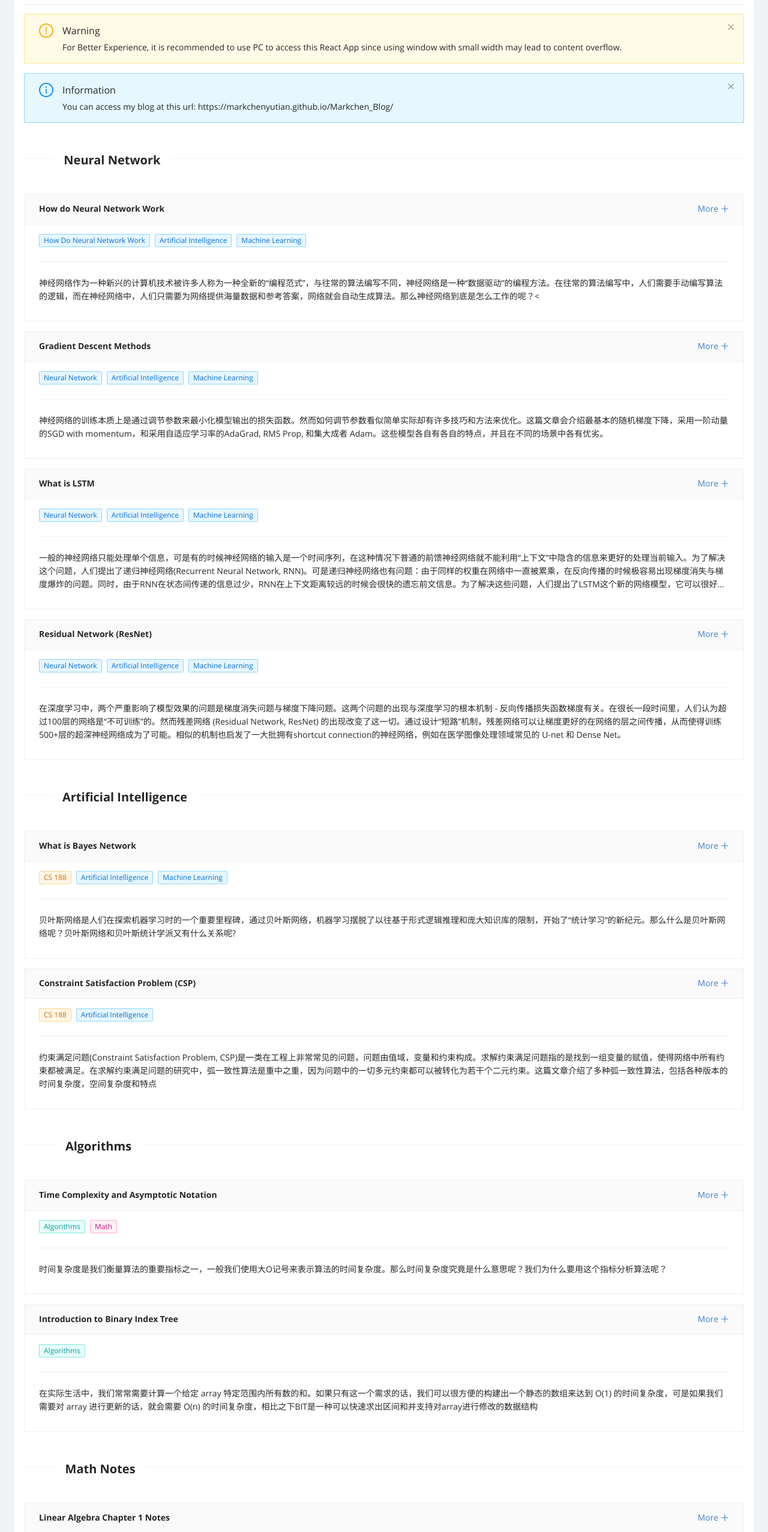
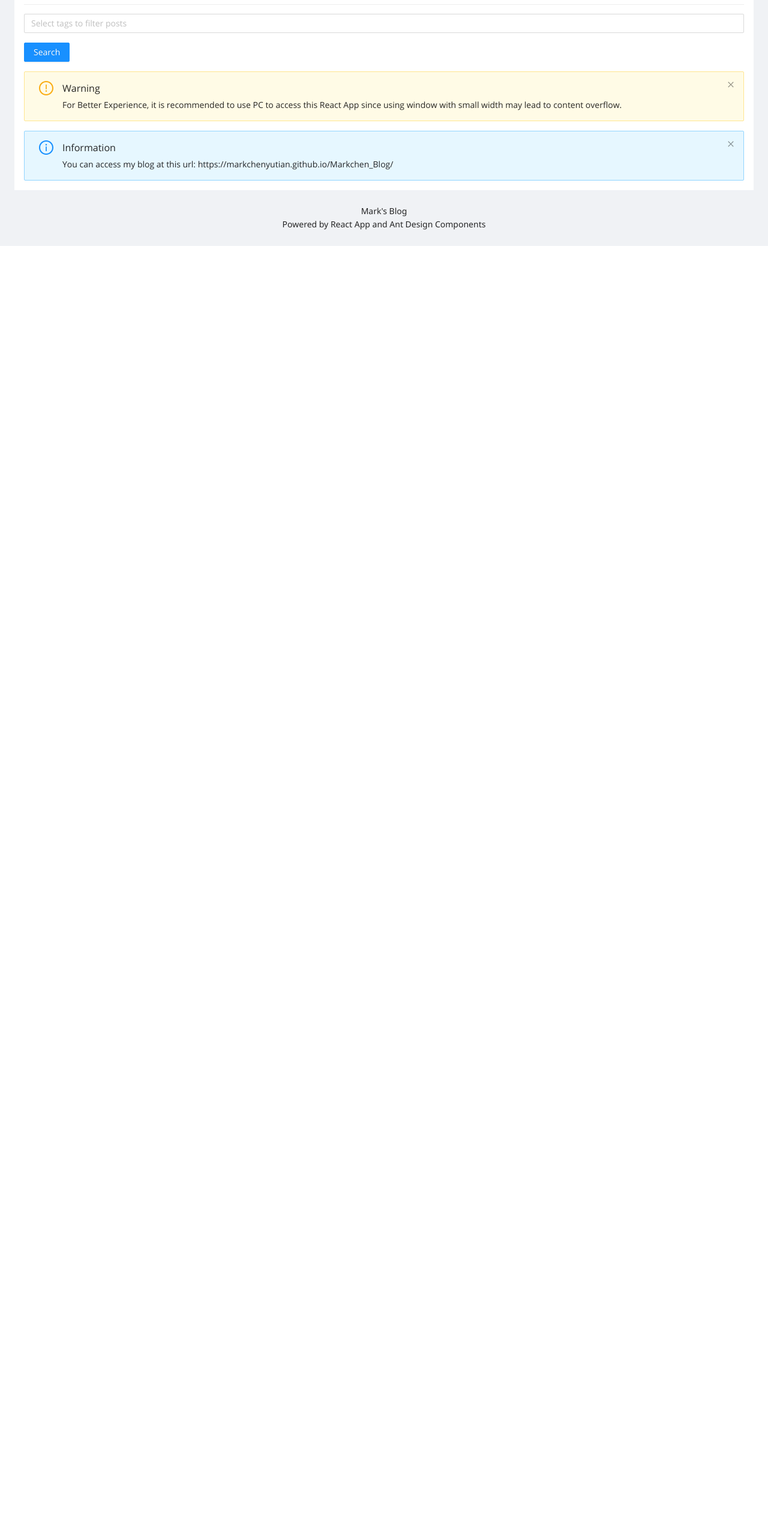
Before and after one commit to MarkChenYutian/mark-blog, a React (Create React App) app: page /#/posts in a window 1280 px wide. Shown: the part 184-2738 px from the top of the page at 60% size. After the commit the page ends 800 px from the top, so only its background shows below. Built offline with nearby package versions, Linux system fonts and the light colour scheme.

Commit message:
A primitive but workable searching system based on tags

```diff
--- a/src/Posts/PostsMain.js
+++ b/src/Posts/PostsMain.js
@@ -3,18 +3,205 @@ import '../App.css';
 import 'moment/locale/zh-cn';
 import 'antd/dist/antd.css';
 import '../index.css';
-import { Layout, Breadcrumb, Typography, Space, Alert, Tag, Divider } from 'antd';
+import { Layout, Breadcrumb, Typography, Space, Alert, Tag, Divider, Button } from 'antd';
+
+import TagSearchBox from './SearchSys/SearchBox';
 
 import AppHeader from '../PublicComponent/Header';
 import AppFooter from '../PublicComponent/Footer';
 import PostCard from '../PublicComponent/PostCard';
+import Search from 'antd/lib/input/Search';
 
 const {Content} = Layout;
 const {Title} = Typography;
 
-const MainPost = () => {
-    window.scrollTo(0,0);
-    return (
+class MainPost extends React.Component{
+    constructor(props){
+        super(props)
+        this.state = {
+            searchKeys: [],
+            allPosts: [
+                {
+                    isPost: false,
+                    tags: [],
+                    jsx_obj: <Divider orientation="left"><Title level={4}>Neural Network</Title></Divider>
+                },
+                {
+                    isPost: true,
+                    tags: ["Neural Network", "Artificial Intelligence", "Machine Learning"],
+                    jsx_obj: <PostCard
+                    Title="How do Neural Network Work"
+                    Link="/posts/HowDoNeuralNetworkWork"
+                    TagList={[<Tag color="blue">Neural Network</Tag>, <Tag color="blue">Artificial Intelligence</Tag>, <Tag color="blue">Machine Learning</Tag>]}
+                    excrept="神经网络作为一种新兴的计算机技术被许多人称为一种全新的“编程范式”，与往常的算法编写不同，神经网络是一种“数据驱动”的编程方法。在往常的算法编写中，人们需要手动编写算法的逻辑，而在神经网络中，人们只需要为网络提供海量数据和参考答案，网络就会自动生成算法。那么神经网络到底是怎么工作的呢？"
+                    />
+                },
+                {
+                    isPost: true,
+                    tags: ["Neural Network", "Artificial Intelligence", "Machine Learning"],
+                    jsx_obj: <PostCard
+                    Title="Gradient Descent Methods"
+                    Link="/posts/GradientDescentMethods"
+                    TagList={[<Tag color="blue">Neural Network</Tag>, <Tag color="blue">Artificial Intelligence</Tag>, <Tag color="blue">Machine Learning</Tag>]}
+                    excrept="神经网络的训练本质上是通过调节参数来最小化模型输出的损失函数。然而如何调节参数看似简单实际却有许多技巧和方法来优化。这篇文章会介绍最基本的随机梯度下降，采用一阶动量的SGD with momentum，和采用自适应学习率的AdaGrad, RMS Prop, 和集大成者 Adam。这些模型各自有各自的特点，并且在不同的场景中各有优劣。"
+                />
+                },
+                {
+                    isPost: true,
+                    tags:["Neural Network", "Artificial Intelligence", "Machine Learning"],
+                    jsx_obj: <PostCard
+                    Title="What is LSTM"
+                    Link="/posts/WhatIsLSTM"
+                    TagList={[<Tag color="blue">Neural Network</Tag>, <Tag color="blue">Artificial Intelligence</Tag>, <Tag color="blue">Machine Learning</Tag>]}
+                    excrept="一般的神经网络只能处理单个信息，可是有的时候神经网络的输入是一个时间序列，在这种情况下普通的前馈神经网络就不能利用“上下文”中隐含的信息来更好的处理当前输入。为了解决这个问题，人们提出了递归神经网络(Recurrent Neural Network, RNN)。可是递归神经网络也有问题：由于同样的权重在网络中一直被累乘，在反向传播的时候极容易出现梯度消失与梯度爆炸的问题。同时，由于RNN在状态间传递的信息过少，RNN在上下文距离较远的时候会很快的遗忘前文信息。为了解决这些问题，人们提出了LSTM这个新的网络模型，它可以很好的处理以上这些问题。"
+                    />
+                },
+                {
+                    isPost: true,
+                    tags:["Neural Network", "Artificial Intelligence", "Machine Learning"],
+                    jsx_obj: <PostCard
+                    Title="Residual Network (ResNet)"
+                    Link="/posts/ResidualNetwork"
+                    TagList={[<Tag color="blue">Neural Network</Tag>, <Tag color="blue">Artificial Intelligence</Tag>, <Tag color="blue">Machine Learning</Tag>]}
+                    excrept="在深度学习中，两个严重影响了模型效果的问题是梯度消失问题与梯度下降问题。这两个问题的出现与深度学习的根本机制 - 反向传播损失函数梯度有关。在很长一段时间里，人们认为超过100层的网络是“不可训练”的。然而残差网络 (Residual Network, ResNet) 的出现改变了这一切。通过设计“短路”机制，残差网络可以让梯度更好的在网络的层之间传播，从而使得训练500+层的超深神经网络成为了可能。相似的机制也启发了一大批拥有shortcut connection的神经网络，例如在医学图像处理领域常见的 U-net 和 Dense Net。"
+                    />
+                },
+                {
+                    isPost: false,
+                    tags: [],
+                    jsx_obj: <Divider orientation="left"><Title level={4}>Artificial Intelligence</Title></Divider>
+                },
+                {
+                    isPost: true,
+                    tags:["CS 188", "Artificial Intelligence", "Machine Learning"],
+                    jsx_obj: <PostCard
+                    Title="What is Bayes Network"
+                    Link="/posts/WhatIsBayesNetwork"
+                    TagList = {[<Tag color="orange">CS 188</Tag>, <Tag color="blue">Artificial Intelligence</Tag>, <Tag color="blue">Machine Learning</Tag>]}
+                    excrept = "贝叶斯网络是人们在探索机器学习时的一个重要里程碑，通过贝叶斯网络，机器学习摆脱了以往基于形式逻辑推理和庞大知识库的限制，开始了“统计学习”的新纪元。那么什么是贝叶斯网络呢？贝叶斯网络和贝叶斯统计学派又有什么关系呢?"
+                    />
+                },
+                {
+                    isPost: true,
+                    tags: ["CS 188", "Artificial Intelligence", "Machine Learning"],
+                    jsx_obj: <PostCard
+                    Title="Constraint Satisfaction Problem (CSP)"
+                    Link="/posts/ConstraintSatisfactionProblem"
+                    TagList={[<Tag color="orange">CS 188</Tag>, <Tag color="blue">Artificial Intelligence</Tag>]}
+                    excrept="约束满足问题(Constraint Satisfaction Problem, CSP)是一类在工程上非常常见的问题，问题由值域，变量和约束构成。求解约束满足问题指的是找到一组变量的赋值，使得网络中所有约束都被满足。在求解约束满足问题的研究中，弧一致性算法是重中之重，因为问题中的一切多元约束都可以被转化为若干个二元约束。这篇文章介绍了多种弧一致性算法，包括各种版本的时间复杂度，空间复杂度和特点"
+                    />
+                },
+                {
+                    isPost: false,
+                    tags: [],
+                    jsx_obj: <Divider orientation="left"><Title level={4}>Algorithms</Title></Divider>
+                },
+                {
+                    isPost: true,
+                    tags:["Algorithms", "Math"],
+                    jsx_obj: <PostCard
+                    Title="Time Complexity and Asymptotic Notation"
+                    Link="/posts/TimeComplexityIntro"
+                    TagList = {[<Tag color='cyan'>Algorithms</Tag>,<Tag color='magenta'>Math</Tag>]}
+                    excrept = "时间复杂度是我们衡量算法的重要指标之一，一般我们使用大O记号来表示算法的时间复杂度。那么时间复杂度究竟是什么意思呢？我们为什么要用这个指标分析算法呢？"
+                    />
+                },
+                {
+                    isPost: true,
+                    tags: ["Algorithms"],
+                    jsx_obj: <PostCard
+                    Title="Introduction to Binary Index Tree"
+                    Link="/posts/BinaryIndexTree"
+                    TagList = {[<Tag color='cyan'>Algorithms</Tag>]}
+                    excrept = "在实际生活中，我们常常需要计算一个给定 array 特定范围内所有数的和。如果只有这一个需求的话，我们可以很方便的构建出一个静态的数组来达到 O(1) 的时间复杂度，可是如果我们需要对 array 进行更新的话，就会需要 O(n) 的时间复杂度，相比之下BIT是一种可以快速求出区间和并支持对array进行修改的数据结构"
+                    />
+                },
+                {
+                    isPost: false,
+                    tags: [],
+                    jsx_obj: <Divider orientation="left"><Title level={4}>Math Notes</Title></Divider>
+                },
+                {
+                    isPost: true,
+                    tags: ["Math"],
+                    jsx_obj: <PostCard
+                    Title="Linear Algebra Chapter 1 Notes"
+                    Link="/posts/LinearAlgebraNote1"
+                    TagList={[<Tag color='magenta'>Math</Tag>]}
+                    excrept={
+                    <ol>
+                        <p>Notes for Chapter 1, Introduction to Vectors of <em>Gilbert Strang - Introduction to Linear Algebra, 5th Edition</em></p>
+                        <li>Vectors and Linear Combination</li>
+                        <li>Lengths and Dot Product</li>
+                        <li>Matrices</li>
+                    </ol>}
+                    />
+                },
+                {
+                    isPost: false,
+                    tags: [],
+                    jsx_obj: <Divider orientation="left"><Title level={4}>Others</Title></Divider>
+                },
+                {
+                    isPost: true,
+                    tags: ["Others"],
+                    jsx_obj: <PostCard
+                    Title="Intro to Jupyter Notebook"
+                    Link="/posts/IntroToJupyterNotebook"
+                    TagList={[<Tag color='default'>Others</Tag>]}
+                    excrept="本文讲述了如何从安装 Python 到使用 Jupyter Notebook 进行基本的numpy 与 matplotlib 操作"
+                    />
+                }
+            ],
+            showPosts: [
+
+            ]
+        }
+        this.getShowPosts();
+    }
+
+    getShowPosts(){
+        let newShowPosts = Array();
+        if (this.state.searchKeys.length !== 0){
+            for (let i = 0; i < this.state.allPosts.length; i ++){
+                if (this.state.allPosts[i]['isPost']){
+                    for (let j = 0; j < this.state.searchKeys.length; j ++){
+                        console.log(this.state.searchKeys[j]);
+                        if (this.state.allPosts[i]['tags'].includes(this.state.searchKeys[j])){
+                            newShowPosts.push(this.state.allPosts[i]['jsx_obj']);
+                            break;
+                        }
+                    }
+                }
+            }
+
+            this.setState({
+                showPosts: newShowPosts
+            });
+        }
+        else{
+            for (let i = 0; i < this.state.allPosts.length; i ++){
+                newShowPosts.push(this.state.allPosts[i]['jsx_obj']);
+            }
+            this.setState({
+                showPosts: newShowPosts
+            });
+        }
+    }
+
+    showSearchValue(value){
+        let newsearchKeys = Array();
+        for (let i = 0; i < value.length; i ++){
+            newsearchKeys.push(value[i]['value']);
+        }
+        this.setState({
+            searchKeys: newsearchKeys
+        })
+    }
+
+    render(){
+
+        return(
             <Layout>
             <AppHeader select="2"/>
             <Content className="site-layout" style={{ padding: '0 24px', marginTop: 64 }}>
@@ -28,6 +215,10 @@ const MainPost = () => {
               <Title level={2}>Posts</Title>
 
                 <Space direction="vertical" size="middle" style={{ width: "100%" }}>
+
+                <TagSearchBox changeHandle={(value) => this.showSearchValue(value)}/>
+
+                <Button onClick={() => this.getShowPosts()} type='primary'>Search</Button>
 
                 <Alert
                     message="Warning"
@@ -45,97 +236,15 @@ const MainPost = () => {
                     closable
                 />
 
-            <Divider orientation="left"><Title level={4}>Neural Network</Title></Divider>
-
-            <PostCard
-                Title="How do Neural Network Work"
-                Link="/posts/HowDoNeuralNetworkWork"
-                TagList={[<Tag color="blue">How Do Neural Network Work</Tag>, <Tag color="blue">Artificial Intelligence</Tag>, <Tag color="blue">Machine Learning</Tag>]}
-                excrept="神经网络作为一种新兴的计算机技术被许多人称为一种全新的“编程范式”，与往常的算法编写不同，神经网络是一种“数据驱动”的编程方法。在往常的算法编写中，人们需要手动编写算法的逻辑，而在神经网络中，人们只需要为网络提供海量数据和参考答案，网络就会自动生成算法。那么神经网络到底是怎么工作的呢？<"
-            />
-
-            <PostCard
-                Title="Gradient Descent Methods"
-                Link="/posts/GradientDescentMethods"
-                TagList={[<Tag color="blue">Neural Network</Tag>, <Tag color="blue">Artificial Intelligence</Tag>, <Tag color="blue">Machine Learning</Tag>]}
-                excrept="神经网络的训练本质上是通过调节参数来最小化模型输出的损失函数。然而如何调节参数看似简单实际却有许多技巧和方法来优化。这篇文章会介绍最基本的随机梯度下降，采用一阶动量的SGD with momentum，和采用自适应学习率的AdaGrad, RMS Prop, 和集大成者 Adam。这些模型各自有各自的特点，并且在不同的场景中各有优劣。"
-            />
-
-            <PostCard
-                Title="What is LSTM"
-                Link="/posts/WhatIsLSTM"
-                TagList={[<Tag color="blue">Neural Network</Tag>, <Tag color="blue">Artificial Intelligence</Tag>, <Tag color="blue">Machine Learning</Tag>]}
-                excrept="一般的神经网络只能处理单个信息，可是有的时候神经网络的输入是一个时间序列，在这种情况下普通的前馈神经网络就不能利用“上下文”中隐含的信息来更好的处理当前输入。为了解决这个问题，人们提出了递归神经网络(Recurrent Neural Network, RNN)。可是递归神经网络也有问题：由于同样的权重在网络中一直被累乘，在反向传播的时候极容易出现梯度消失与梯度爆炸的问题。同时，由于RNN在状态间传递的信息过少，RNN在上下文距离较远的时候会很快的遗忘前文信息。为了解决这些问题，人们提出了LSTM这个新的网络模型，它可以很好的处理以上这些问题。"
-            />
-
-            <PostCard
-                Title="Residual Network (ResNet)"
-                Link="/posts/ResidualNetwork"
-                TagList={[<Tag color="blue">Neural Network</Tag>, <Tag color="blue">Artificial Intelligence</Tag>, <Tag color="blue">Machine Learning</Tag>]}
-                excrept="在深度学习中，两个严重影响了模型效果的问题是梯度消失问题与梯度下降问题。这两个问题的出现与深度学习的根本机制 - 反向传播损失函数梯度有关。在很长一段时间里，人们认为超过100层的网络是“不可训练”的。然而残差网络 (Residual Network, ResNet) 的出现改变了这一切。通过设计“短路”机制，残差网络可以让梯度更好的在网络的层之间传播，从而使得训练500+层的超深神经网络成为了可能。相似的机制也启发了一大批拥有shortcut connection的神经网络，例如在医学图像处理领域常见的 U-net 和 Dense Net。"
-            />
-
-
-            <Divider orientation="left"><Title level={4}>Artificial Intelligence</Title></Divider>
-
-            <PostCard
-                Title="What is Bayes Network"
-                Link="/posts/WhatIsBayesNetwork"
-                TagList = {[<Tag color="orange">CS 188</Tag>, <Tag color="blue">Artificial Intelligence</Tag>, <Tag color="blue">Machine Learning</Tag>]}
-                excrept = "贝叶斯网络是人们在探索机器学习时的一个重要里程碑，通过贝叶斯网络，机器学习摆脱了以往基于形式逻辑推理和庞大知识库的限制，开始了“统计学习”的新纪元。那么什么是贝叶斯网络呢？贝叶斯网络和贝叶斯统计学派又有什么关系呢?"
-            />
-
-            <PostCard
-                Title="Constraint Satisfaction Problem (CSP)"
-                Link="/posts/ConstraintSatisfactionProblem"
-                TagList={[<Tag color="orange">CS 188</Tag>, <Tag color="blue">Artificial Intelligence</Tag>]}
-                excrept="约束满足问题(Constraint Satisfaction Problem, CSP)是一类在工程上非常常见的问题，问题由值域，变量和约束构成。求解约束满足问题指的是找到一组变量的赋值，使得网络中所有约束都被满足。在求解约束满足问题的研究中，弧一致性算法是重中之重，因为问题中的一切多元约束都可以被转化为若干个二元约束。这篇文章介绍了多种弧一致性算法，包括各种版本的时间复杂度，空间复杂度和特点"
-            />
-
-            <Divider orientation="left"><Title level={4}>Algorithms</Title></Divider>
-
-            <PostCard
-                Title="Time Complexity and Asymptotic Notation"
-                Link="/posts/TimeComplexityIntro"
-                TagList = {[<Tag color='cyan'>Algorithms</Tag>,<Tag color='magenta'>Math</Tag>]}
-                excrept = "时间复杂度是我们衡量算法的重要指标之一，一般我们使用大O记号来表示算法的时间复杂度。那么时间复杂度究竟是什么意思呢？我们为什么要用这个指标分析算法呢？"
-            />
-
-            <PostCard
-                Title="Introduction to Binary Index Tree"
-                Link="/posts/BinaryIndexTree"
-                TagList = {[<Tag color='cyan'>Algorithms</Tag>]}
-                excrept = "在实际生活中，我们常常需要计算一个给定 array 特定范围内所有数的和。如果只有这一个需求的话，我们可以很方便的构建出一个静态的数组来达到 O(1) 的时间复杂度，可是如果我们需要对 array 进行更新的话，就会需要 O(n) 的时间复杂度，相比之下BIT是一种可以快速求出区间和并支持对array进行修改的数据结构"
-            />
-
-            <Divider orientation="left"><Title level={4}>Math Notes</Title></Divider>
-            <PostCard
-                Title="Linear Algebra Chapter 1 Notes"
-                Link="/posts/LinearAlgebraNote1"
-                TagList={[<Tag color='magenta'>Math</Tag>]}
-                excrept={
-                <ol>
-                    <p>Notes for Chapter 1, Introduction to Vectors of <em>Gilbert Strang - Introduction to Linear Algebra, 5th Edition</em></p>
-                    <li>Vectors and Linear Combination</li>
-                    <li>Lengths and Dot Product</li>
-                    <li>Matrices</li>
-                </ol>}
-            />
-
-            <Divider orientation="left"><Title level={4}>Others</Title></Divider>
-            <PostCard
-                Title="Intro to Jupyter Notebook"
-                Link="/posts/IntroToJupyterNotebook"
-                TagList={[<Tag color='default'>Others</Tag>]}
-                excrept="本文讲述了如何从安装 Python 到使用 Jupyter Notebook 进行基本的numpy 与 matplotlib 操作"
-            />
+                {this.state.showPosts}
 
                 </Space>
               </div>
             </Content>
             <AppFooter/>
           </Layout>
-    );
-};
+        )
+    }
+}
 
 export default MainPost;
--- /dev/null
+++ b/src/Posts/SearchSys/SearchBox.js
@@ -0,0 +1,30 @@
+import React from 'react';
+import '../../App.css';
+import 'moment/locale/zh-cn';
+import 'antd/dist/antd.css';
+import '../../index.css';
+import { Button, Select, Space, Tag } from 'antd';
+
+class TagSearchBox extends React.Component{
+    render(){
+        return (
+            <Select
+                mode='multiple'
+                style={{width: '100%'}}
+                placeholder="Select tags to filter posts"
+                allowClear={true}
+                onChange={(value, option) => this.props.changeHandle(option)}
+            >
+                <Option value="Neural Network"><Tag color="blue">Neural Network</Tag></Option>
+                <Option value="Artificial Intelligence"><Tag color="blue">Artificial Intelligence</Tag></Option>
+                <Option value="Machine Learning"><Tag color="blue">Machine Learning</Tag></Option>
+                <Option value="CS 188"><Tag color="orange">CS 188</Tag></Option>
+                <Option value="Algorithms"><Tag color="cyan">Algorithms</Tag></Option>
+                <Option value="Math"><Tag color="magenta">Math</Tag></Option>
+                <Option value="Others"><Tag color="default">Others</Tag></Option>
+            </Select>
+        )
+    }
+}
+
+export default TagSearchBox
```
Also changed, not shown: 20 other files (tests, documents, lock files or other folders). Lines whose indentation alone changed are shown as unchanged.
